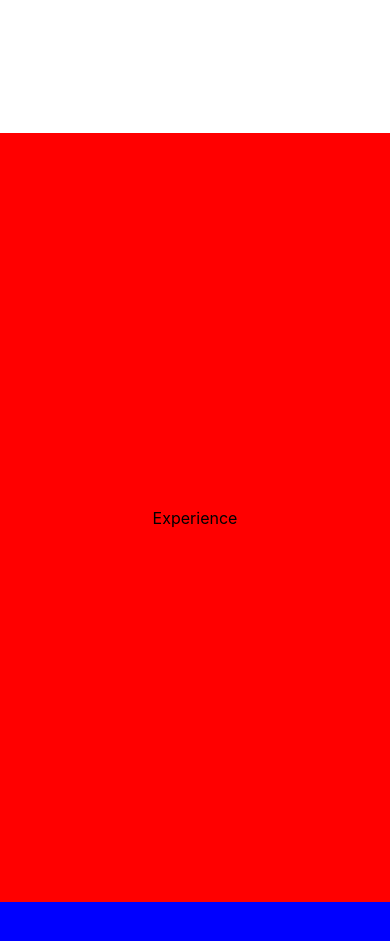
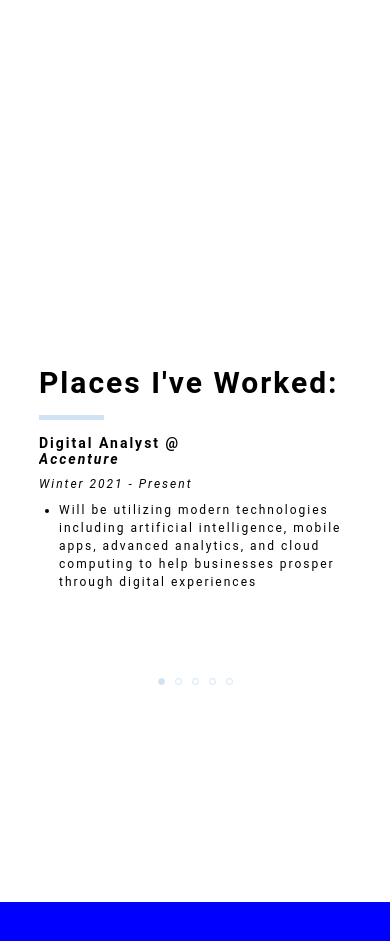
Before and after one commit to cngai/portfolio, a React (Create React App) app: page / in a window 390 px wide. Shown: the part 1480-2421 px from the top of the page. Built offline with nearby package versions, Linux system fonts and the light colour scheme.

Commit message:
MOBILE: finished experiences section

```diff
--- a/src/info.js
+++ b/src/info.js
@@ -17,12 +17,14 @@
     experiences: [
         {
             'position': 'Digital Analyst',
+            'company_name': 'Accenture',
             'time': 'Winter 2021 - Present',
             'description': ['Will be utilizing modern technologies including artificial intelligence, mobile apps, advanced analytics, and cloud computing to help businesses prosper through digital experiences'],
             'link': 'https://www.accenture.com/us-en',
         },
         {
             'position': 'SWE Intern',
+            'company_name': 'Modern Animal',
             'time': 'June 2019 - September 2019',
             'description': ['Engaged in scrum methodology as a full stack developer to help create web and mobile tools for technologically-driven veterinary care startup',
             'Exploited internal and external APIs to build features including medical record sharing via email, SMS notifications, and membership cancellation feedback collection'],
@@ -30,6 +32,7 @@
         },
         {
             'position': 'Web Dev Director',
+            'company_name': 'CEC',
             'time': 'October 2017 - June 2020',
             'description': ['Managed team of 10 software developers who create web/mobile applications to maximize online marketing efficiency and promote on-campus entertainment events',
             'Developed Bruin Bash 2019 promotional website that served as a central platform for UCLA students to gain information and obtain tickets for school-wide concert'],
@@ -37,6 +40,7 @@
         },
         {
             'position': 'Graphic Designer',
+            'company_name': 'Bruin AdTeam',
             'time': 'October 2017 - June 2020',
             'description': ['Revitalized UI/UX design of Wienerschnitzel and Ocean Spray website to create responsive and interactive presentation of products and company background',
             'Created expressive and professional look for marketing strategy book and Keynote presentation'],
@@ -44,6 +48,7 @@
         },
         {
             'position': 'Frontend Developer',
+            'company_name': 'Creative Labs',
             'time': 'October 2018 - December 2018',
             'description': ['Collaborated with team of developers and designers in production of Color, an artistic web application that transforms drawings into various sounds from several different instruments'],
             'link': 'https://www.creativelabsucla.com/',
--- a/src/mobile/MobileExperience.js
+++ b/src/mobile/MobileExperience.js
@@ -1,21 +1,159 @@
 import React, { Component } from 'react';
 import styled from 'styled-components';
+import Swipe from 'react-easy-swipe';
+import info from '../info';
+
+const experiences = info.experiences;
 
 class MobileExperience extends Component {
     constructor(props) {
         super(props);
 
         this.state = {
+            currSelectorIndex: 0,
+            contentContainerWidth: 0,
+        };
 
-        };
+        this.createExperienceSection = this.createExperienceSection.bind(this);
+        this.onSwipeLeft = this.onSwipeLeft.bind(this);
+        this.onSwipeRight = this.onSwipeRight.bind(this);
+    }
+
+    componentDidMount() {
+        let contentContainer = document.getElementById('ContentContainer');
+
+        this.setState({
+            contentContainerWidth: contentContainer.offsetWidth,
+        });
+    }
+
+    createBullet(descObj) {
+        let description = descObj.description;
+        let idx = descObj.idx;
+
+        return (<DescriptionText key={idx}>{description}</DescriptionText>);
+    }
+
+    createDot(dotObj) {
+        let isFilled = dotObj.filled;
+        let idx = dotObj.idx;
+
+        return (
+            isFilled ?
+            <DotFilled key={idx} />
+            :
+            <Dot key={idx} />
+        );
+    }
+
+    createExperienceSection(idx) {
+        const { contentContainerWidth } = this.state;
+
+        let currExperience = experiences[idx];
+
+        return (
+            <InfoSlide key={idx} width={contentContainerWidth}>
+                <SubheaderText>
+                    {`${currExperience.position} @`}
+                    <br />
+                    <CompanyText>{currExperience.company_name}</CompanyText>
+                </SubheaderText>
+                <DateText>{currExperience.time}</DateText>
+                <UnorderedList>
+                    {this.renderDescription(currExperience)}
+                </UnorderedList>
+            </InfoSlide>
+        );
+    }
+
+    onSwipeLeft() {
+        const { currSelectorIndex } = this.state;
+
+        if ((currSelectorIndex + 1) <= (experiences.length - 1)) {
+            this.setState({
+                currSelectorIndex: currSelectorIndex + 1,
+            });
+        }
+    }
+
+    onSwipeRight() {
+        const { currSelectorIndex } = this.state;
+
+        if ((currSelectorIndex - 1) >= 0) {
+            this.setState({
+                currSelectorIndex: currSelectorIndex - 1,
+            });
+        }
+    }
+
+    renderDescription(currExperience) {
+        const { currSelectorIndex } = this.state;
+
+        let bullets = [];
+
+        for (let i = 0; i < currExperience.description.length; i++) {
+            bullets.push({
+                'description': currExperience.description[i],
+                'idx': i,
+            });
+        }
+
+        return bullets.map(this.createBullet, this);
+    }
+
+    renderDots() {
+        const { currSelectorIndex } = this.state;
+
+        let dots = [];
+
+        for (let i = 0; i < experiences.length; i++) {
+            let isFilled = currSelectorIndex === i;
+            dots.push({
+                'filled': isFilled,
+                'idx': i,
+            });
+        }
+
+        return dots.map(this.createDot, this);
+    }
+
+    renderInfoTape() {
+        let experienceSections = [];
+
+        for (let i = 0; i < experiences.length; i++) {
+            experienceSections.push(i);
+        }
+
+        return experienceSections.map(this.createExperienceSection, this);
     }
 
     render() {
+        const { currSelectorIndex, contentContainerWidth } = this.state;
         const { height } = this.props;
+
+        const infoTapeOffset = currSelectorIndex * contentContainerWidth;
 
         return (
             <ExperienceContainer height={height} >
-                <div>Experience</div>
+                <ContentContainer id='ContentContainer'>
+                    <HeaderText>Places I've Worked:</HeaderText>
+                    <Divider />
+                    <BodyContainer>
+                        <Swipe
+                            onSwipeLeft={this.onSwipeLeft}
+                            onSwipeRight={this.onSwipeRight}
+                        >
+                            <InfoContainer width={contentContainerWidth}>
+                                <InfoTape offset={infoTapeOffset}>
+                                    {this.renderInfoTape()}
+                                </InfoTape>
+                            </InfoContainer>
+                        </Swipe>
+                        <DotsContainer>
+                            {this.renderDots()}
+                        </DotsContainer>
+                    </BodyContainer>
+                </ContentContainer>
             </ExperienceContainer>
         );
     }
@@ -27,11 +165,132 @@
     flex-direction: column;
     justify-content: center;
     align-items: center;
-    background-color: red;
 
     ${({ height }) => `
         height: ${height}px;
     `}
 `;
 
+const BodyContainer = styled.div`
+    display: flex;
+    flex-direction: column;
+    margin: 15px 0 0 0;
+`;
+
+const CompanyText = styled.span`
+    font-style: italic;
+`;
+
+const ContentContainer = styled.div`
+    display: flex;
+    width: 80%;
+    flex-direction: column;
+`;
+
+const DateText = styled.p`
+    @import url('https://fonts.googleapis.com/css?family=Roboto:700&display=swap');
+    font-family: 'Roboto', sans-serif;
+    font-size: 12px;
+    font-style: italic;
+    color: #000000;
+    letter-spacing: 2px;
+    margin: 0 0 10px 0;
+`;
+
+const DescriptionText = styled.li`
+    @import url('https://fonts.googleapis.com/css?family=Roboto:700&display=swap');
+    font-family: 'Roboto', sans-serif;
+    font-size: 12px;
+    color: #000000;
+    letter-spacing: 2px;
+    line-height: 1.5;
+    margin: 0 0 0 0;
+`;
+
+const Divider = styled.div`
+	width: 65px;
+	height: 0;
+	border-top: 5px solid #D0E3F4;
+`;
+
+const Dot = styled.div`
+    height: 5px;
+    width: 5px;
+    border-radius: 5px;
+    margin: 0 5px 0 5px;
+    border: 1px solid #D0E3F4;
+`;
+
+const DotFilled = styled.div`
+    height: 5px;
+    width: 5px;
+    border-radius: 5px;
+    border: 1px solid #D0E3F4;
+    background-color: #D0E3F4;
+    margin: 0 5px 0 5px;
+`;
+
+const DotsContainer = styled.div`
+    display: flex;
+    flex-direction: row;
+    justify-content: center;
+    margin: 15px 0 0 0;
+`;
+
+const HeaderText = styled.p`
+    @import url('https://fonts.googleapis.com/css?family=Roboto:700&display=swap');
+    font-weight: 700;
+    font-family: 'Roboto', sans-serif;
+    font-size: 30px;
+    color: #000000;
+    letter-spacing: 2px;
+    margin: 15px 0 15px 0;
+`;
+
+const InfoContainer = styled.div`
+    display: flex;
+    position: relative;
+    overflow: hidden;
+    height: 228px;
+
+    ${({ width }) => `
+        width: ${width}px;
+    `}
+`;
+
+const InfoSlide = styled.div`
+    display: flex;
+    flex-direction: column;
+
+    ${({ width }) => `
+        width: ${width}px;
+    `}
+`;
+
+const InfoTape = styled.div`
+    display: flex;
+    flex-direction: row;
+    position: absolute;
+    transition: left 0.4s;
+
+    ${({ offset }) => `
+        left: -${offset}px;
+    `}
+`;
+
+const SubheaderText = styled.p`
+    @import url('https://fonts.googleapis.com/css?family=Roboto:700&display=swap');
+    font-family: 'Roboto', sans-serif;
+    font-weight: 700;
+    font-size: 14px;
+    color: #000000;
+    letter-spacing: 2px;
+    margin: 0 0 10px 0;
+`;
+
+const UnorderedList = styled.ul`
+    margin: 0 0 0 0;
+    padding-left: 20px;
+`;
+
 export default MobileExperience;
```
